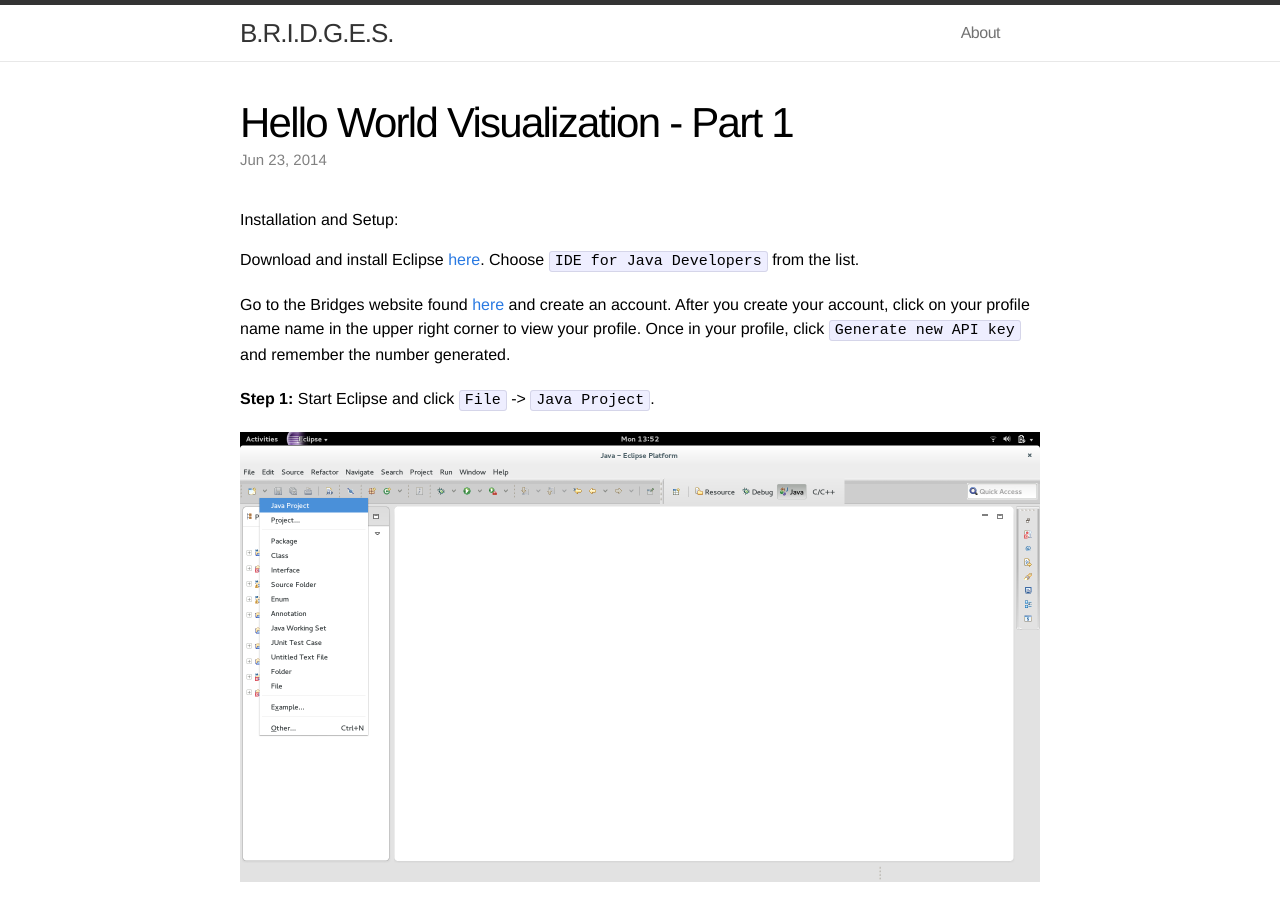
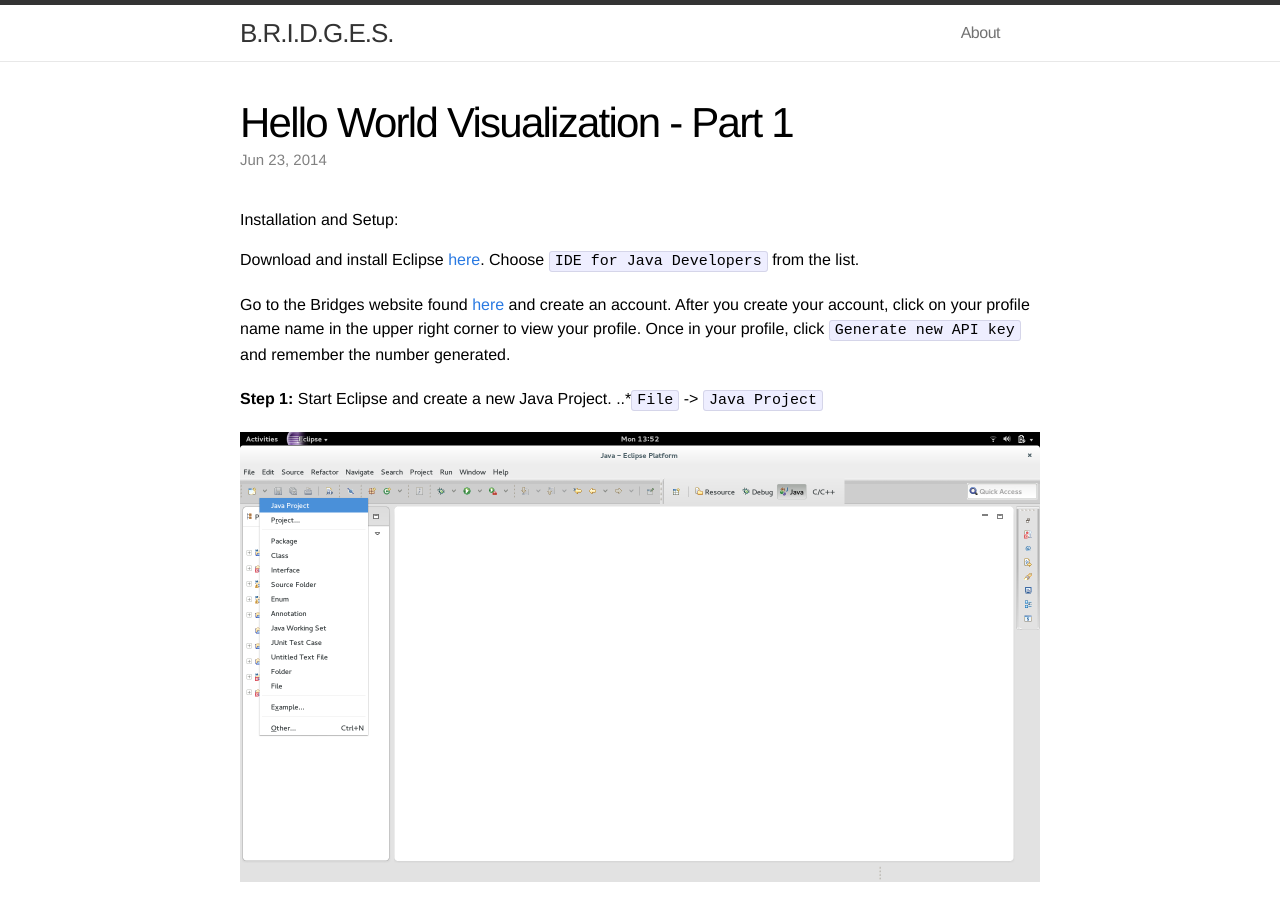
Before and after one commit to Dismembered/Dismembered.github.io, a Jekyll site: the page built from _posts/2014-06-23-HelloWorld-Tutorial_part1.markdown, in a window 1280 px wide and 900 px high. Built offline with Jekyll 4.4.1, drawn with Linux system fonts in a browser that asks for light colours.

Commit message:
Update 2014-06-23-HelloWorld-Tutorial_part1.markdown

```diff
--- a/_posts/2014-06-23-HelloWorld-Tutorial_part1.markdown
+++ b/_posts/2014-06-23-HelloWorld-Tutorial_part1.markdown
@@ -12,7 +12,8 @@
 Go to the Bridges website found [here](http://bridges.cs.uncc.edu/login) and create an account. After you create your account, click on your profile name name in the upper right corner to view your profile. Once in your profile, click `Generate new API key` and remember the number generated.
 
 **Step 1:**
-Start Eclipse and click `File` -> `Java Project`.
+Start Eclipse and create a new Java Project.
+..*`File` -> `Java Project`
 
 ![drawing](/images/screenshot_0.png)
 
```
